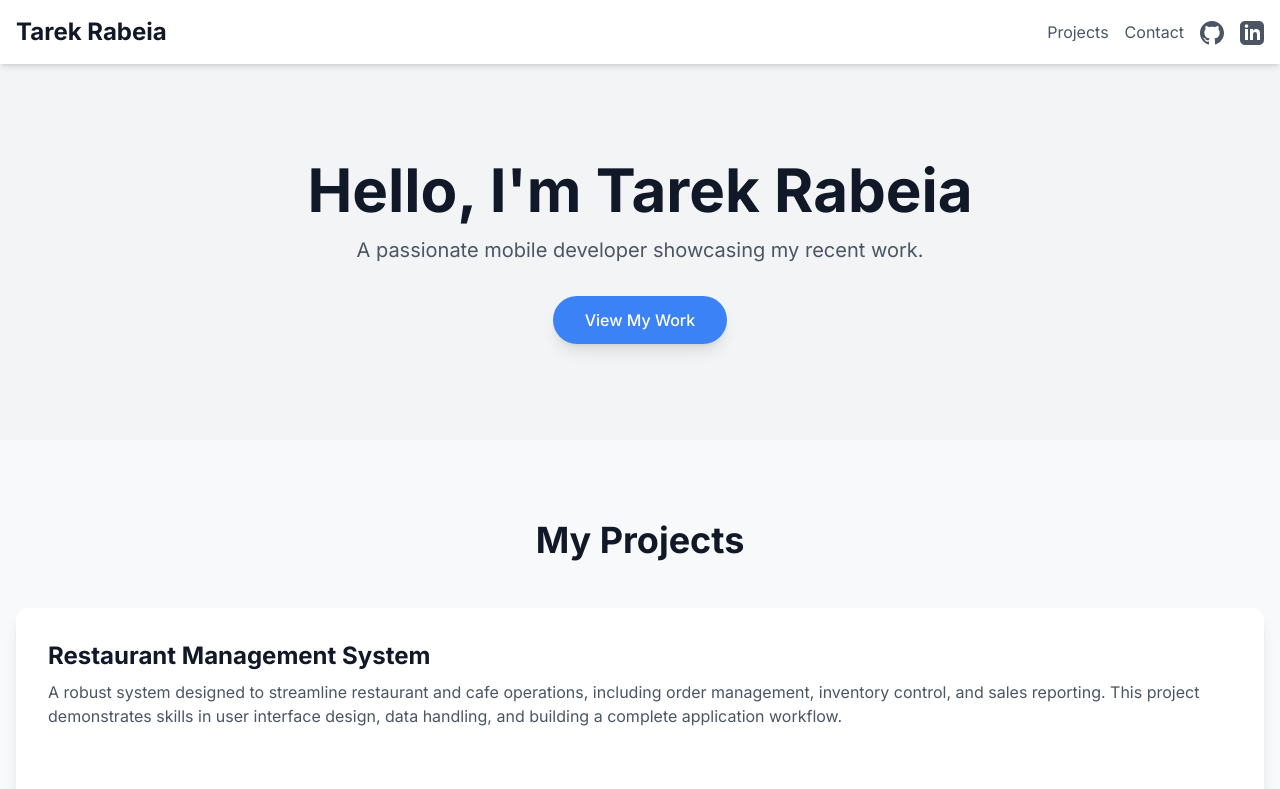
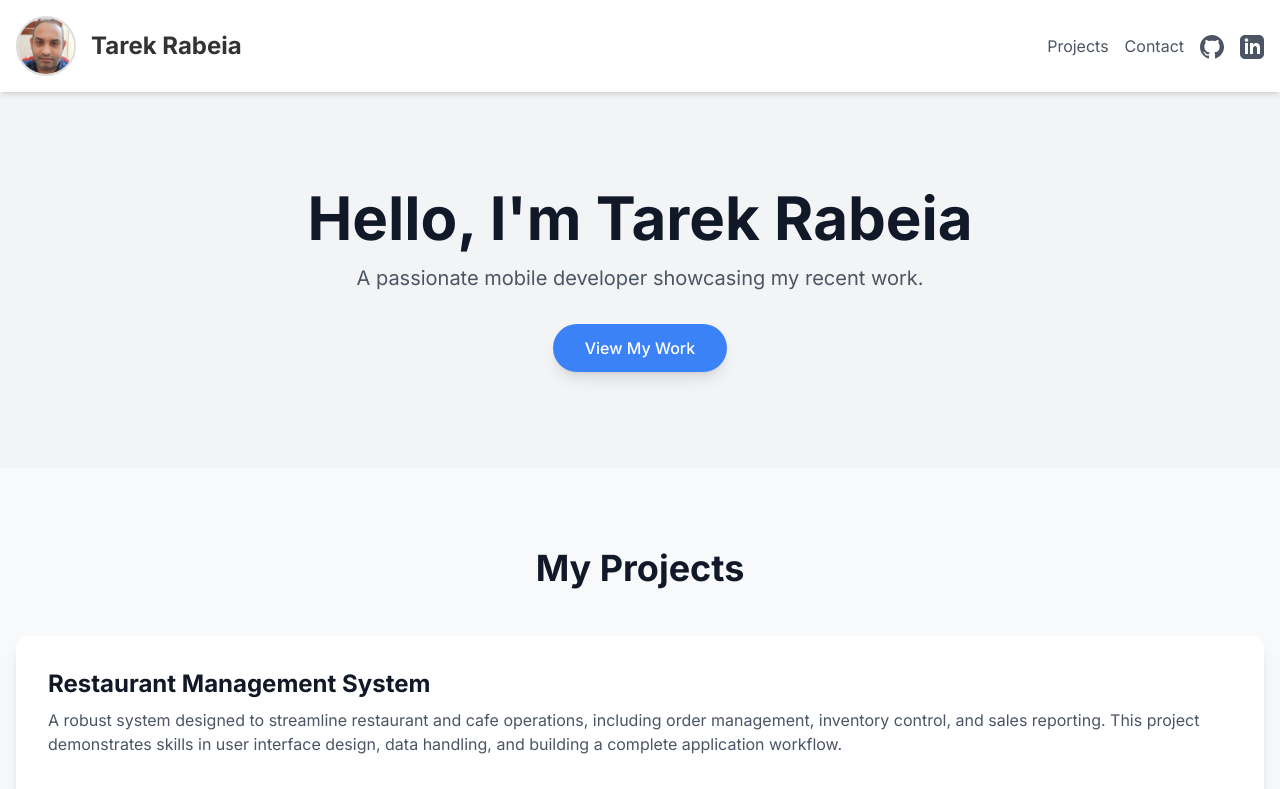
Before and after one commit to tareksmart/tarek-rabeia-portfolio, a plain HTML site: page index.html in a window 1280 px wide. Shown: the top 789 px of the page. Drawn offline with nearby package versions, Linux system fonts and the light colour scheme.

Commit message:
Update index.html

```diff
--- a/index.html
+++ b/index.html
@@ -47,7 +47,11 @@
     <!-- Header & Navigation -->
     <header class="bg-white shadow-md sticky top-0 z-50">
         <nav class="container mx-auto px-4 py-4 flex justify-between items-center">
-            <a href="#" class="text-2xl font-bold text-gray-900">Tarek Rabeia</a>
+                     <div style="display: flex; align-items: center; gap: 15px;">
+    <img src="https://github.com/tareksmart/tarek-rabeia-portfolio/blob/main/tarek%20image.jpg?raw=true" alt="Your Name"
+         style="width: 60px; height: 60px; border-radius: 50%; object-fit: cover; border: 2px solid #ddd;">
+    <span style="font-size: 24px; font-weight: bold; color: #333;">Tarek Rabeia</span>
+</div>
             <div class="space-x-4 flex items-center hidden md:flex">
                 <a href="#projects" class="text-gray-600 hover:text-blue-500 transition duration-300">Projects</a>
                 <a href="#contact" class="text-gray-600 hover:text-blue-500 transition duration-300">Contact</a>
```
